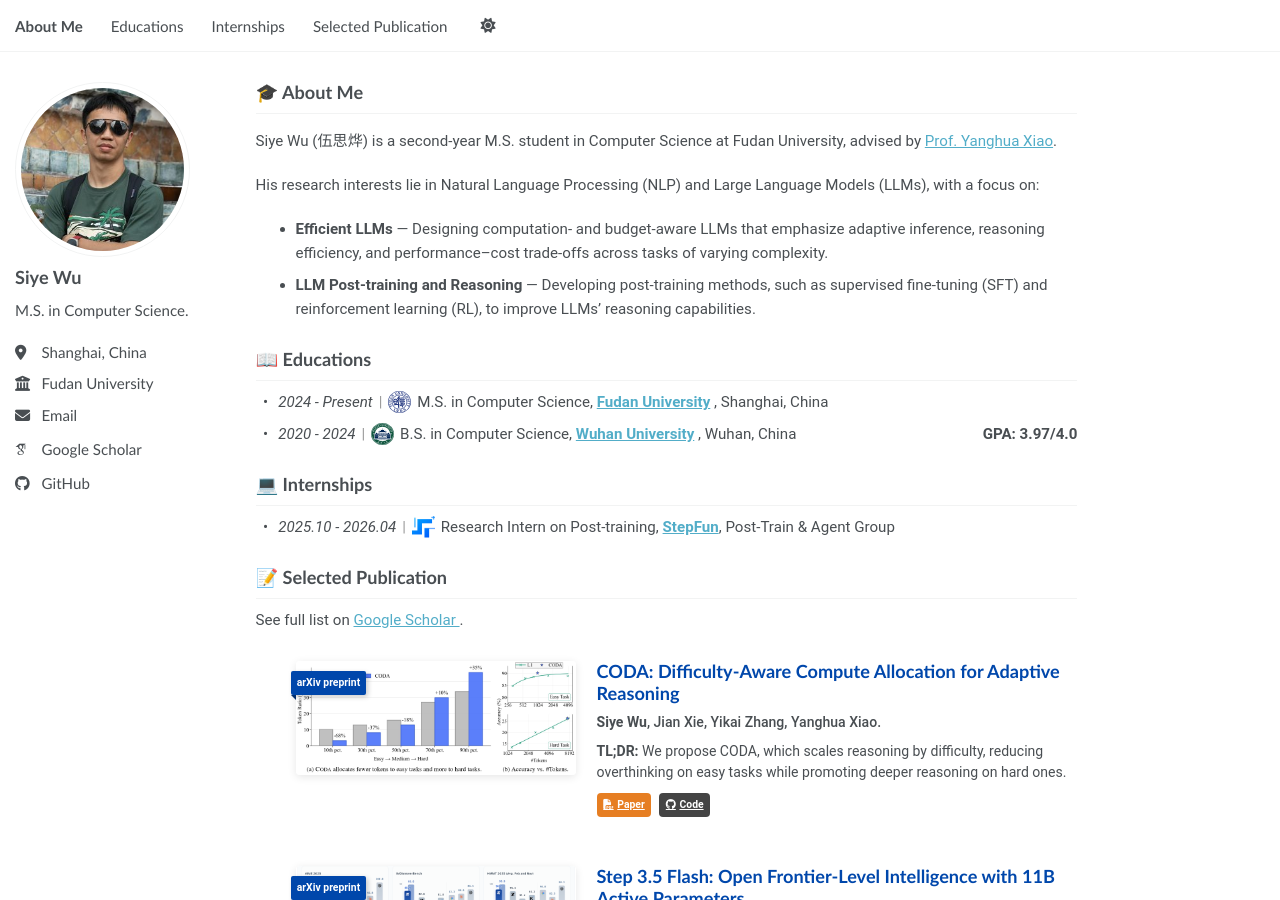
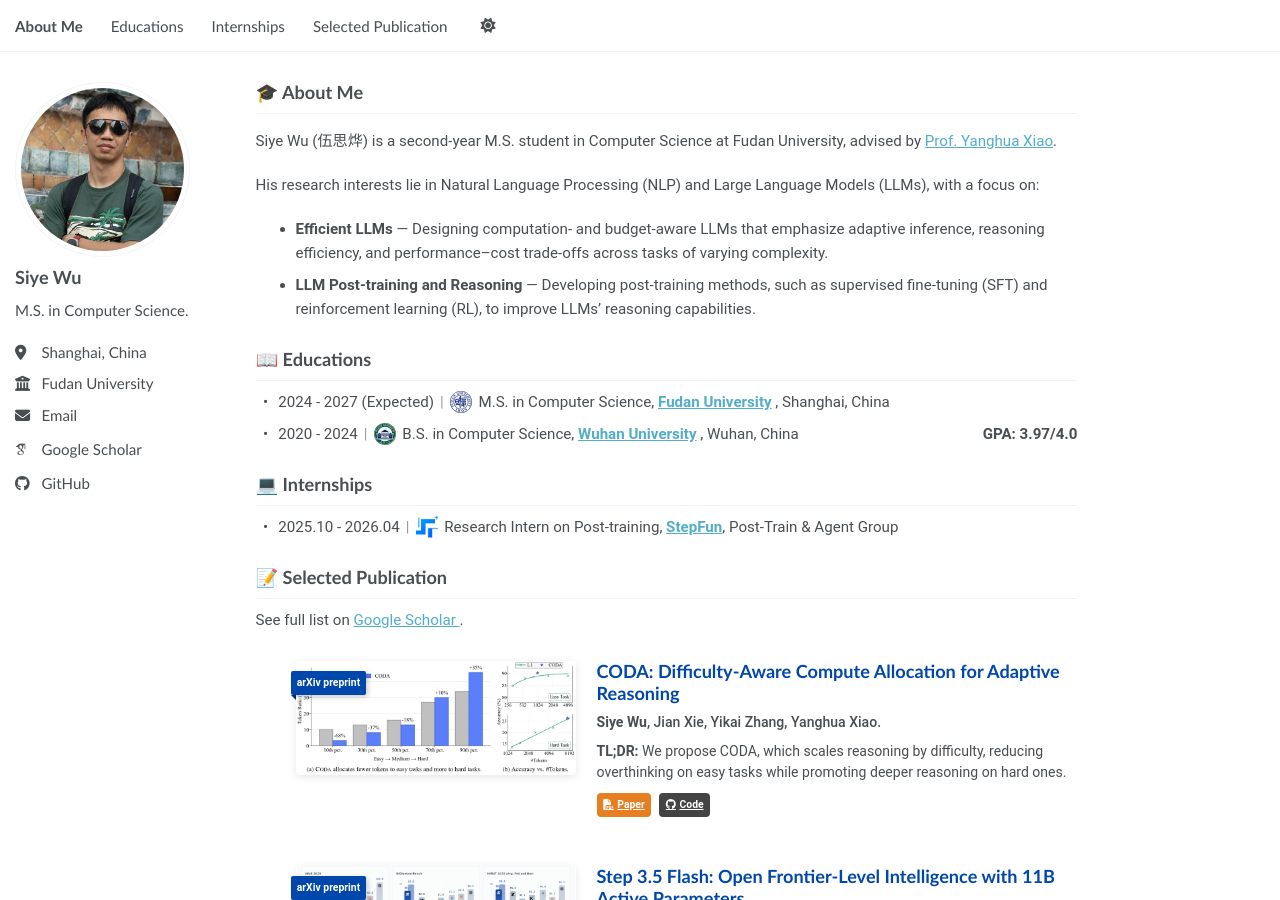
Before and after one commit to Di-viner/Di-viner.github.io, a Jekyll site: the page built from _pages/about.md, in a window 1280 px wide and 900 px high. Built offline with Jekyll 4.4.1, drawn with Linux system fonts in a browser that asks for light colours; some web fonts are replaced; a script bundle is joined from its source files by our own code; library files that are not in the unit come from our copies.

Commit message:
Update CV expected end date and change formatting for education and work sections in the template.

```diff
--- a/_data/cv.json
+++ b/_data/cv.json
@@ -45,7 +45,7 @@
       "area": "M.S. in Computer Science",
       "studyType": "M.S.",
       "startDate": "2024",
-      "endDate": "Present",
+      "endDate": "2027 (Expected)",
       "location": "Shanghai, China",
       "website": "https://www.fudan.edu.cn/",
       "gpa": null,
--- a/_includes/cv-template.html
+++ b/_includes/cv-template.html
@@ -65,7 +65,7 @@
     <ul class="cv-compact-list">
       {% for education in cv.education %}
       <li class="cv-compact-item" style="display: flex; align-items: center; flex-wrap: wrap; gap: 0.4em;">
-          <em>{% if education.startDate %}{{ education.startDate }}{% endif %}{% if education.startDate and education.endDate %} - {% endif %}{{ education.endDate }}</em>
+          <span>{% if education.startDate %}{{ education.startDate }}{% endif %}{% if education.startDate and education.endDate %} - {% endif %}{{ education.endDate }}</span>
           <span style="color: #999;">|</span>
           {% if education.logo %}
           <img src="{{ base_path }}/{{ education.logo }}" alt="{{ education.institution }} logo" style="height: 1.5em; width: auto; object-fit: contain; vertical-align: middle;">
@@ -95,7 +95,7 @@
     <ul class="cv-compact-list">
       {% for work in cv.work %}
       <li class="cv-compact-item" style="display: flex; align-items: center; flex-wrap: wrap; gap: 0.4em;">
-          <em>{% if work.startDate %}{{ work.startDate }}{% endif %}{% if work.startDate and work.endDate %} - {% endif %}{{ work.endDate }}</em>
+          <span>{% if work.startDate %}{{ work.startDate }}{% endif %}{% if work.startDate and work.endDate %} - {% endif %}{{ work.endDate }}</span>
           <span style="color: #999;">|</span>
           {% if work.logo %}
           <img src="{{ base_path }}/{{ work.logo }}" alt="{{ work.company }} logo" style="height: 1.5em; width: auto; object-fit: contain; vertical-align: middle;">
```
